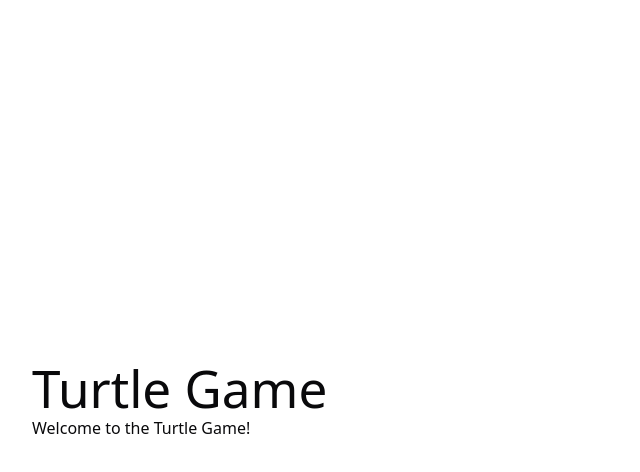
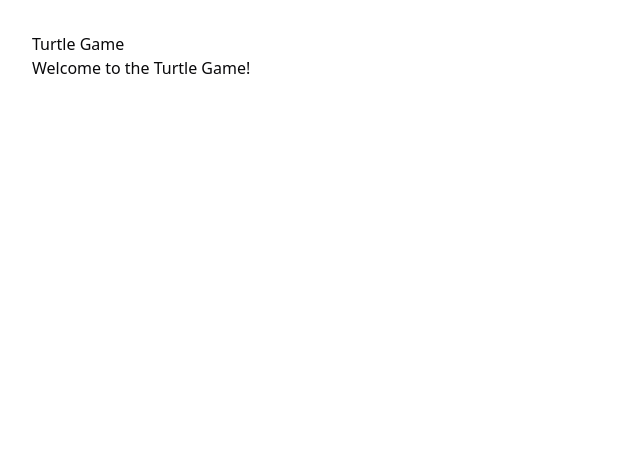
Before and after one commit to EurFelux/turtle-soup-game, a React (Vite) app: page / in a window 1280 px wide. Shown: the top 472 px of the page, without its empty margins (0-640 px from the left). Built offline with nearby package versions, Linux system fonts and the light colour scheme.

Commit message:
refactor: Remove default styles for light mode and elements

```diff
--- a/src/index.css
+++ b/src/index.css
@@ -50,57 +50,10 @@
     --sidebar-ring: oklch(0.705 0.015 286.067);
 }
 
-a {
-    font-weight: 500;
-    color: #646cff;
-    text-decoration: inherit;
-}
-a:hover {
-    color: #535bf2;
-}
-
-body {
-    margin: 0;
-    display: flex;
-    place-items: center;
-    min-width: 320px;
-    min-height: 100vh;
-}
-
-h1 {
-    font-size: 3.2em;
-    line-height: 1.1;
-}
-
-button {
-    border-radius: 8px;
-    border: 1px solid transparent;
-    padding: 0.6em 1.2em;
-    font-size: 1em;
-    font-weight: 500;
-    font-family: inherit;
-    background-color: #1a1a1a;
-    cursor: pointer;
-    transition: border-color 0.25s;
-}
-button:hover {
-    border-color: #646cff;
-}
-button:focus,
-button:focus-visible {
-    outline: 4px auto -webkit-focus-ring-color;
-}
-
 @media (prefers-color-scheme: light) {
     :root {
         color: #213547;
         background-color: #ffffff;
-    }
-    a:hover {
-        color: #747bff;
-    }
-    button {
-        background-color: #f9f9f9;
     }
 }
 
```
